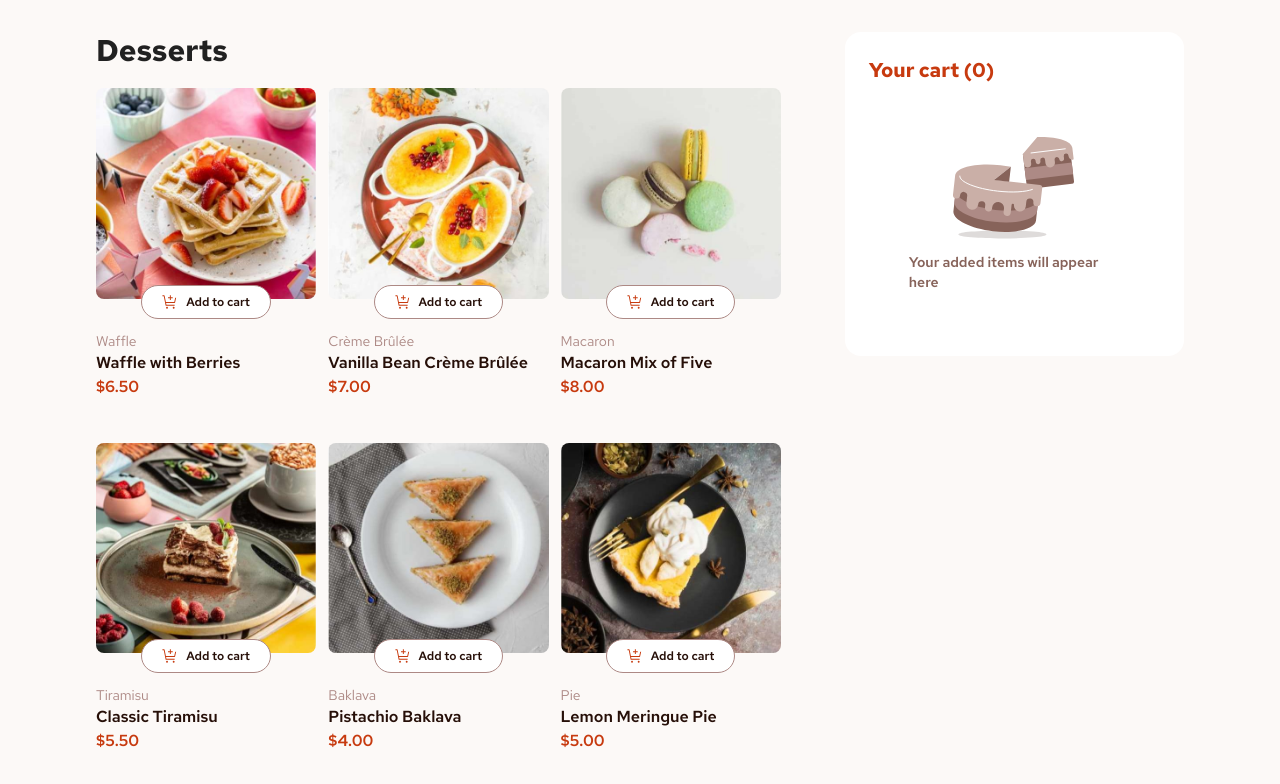
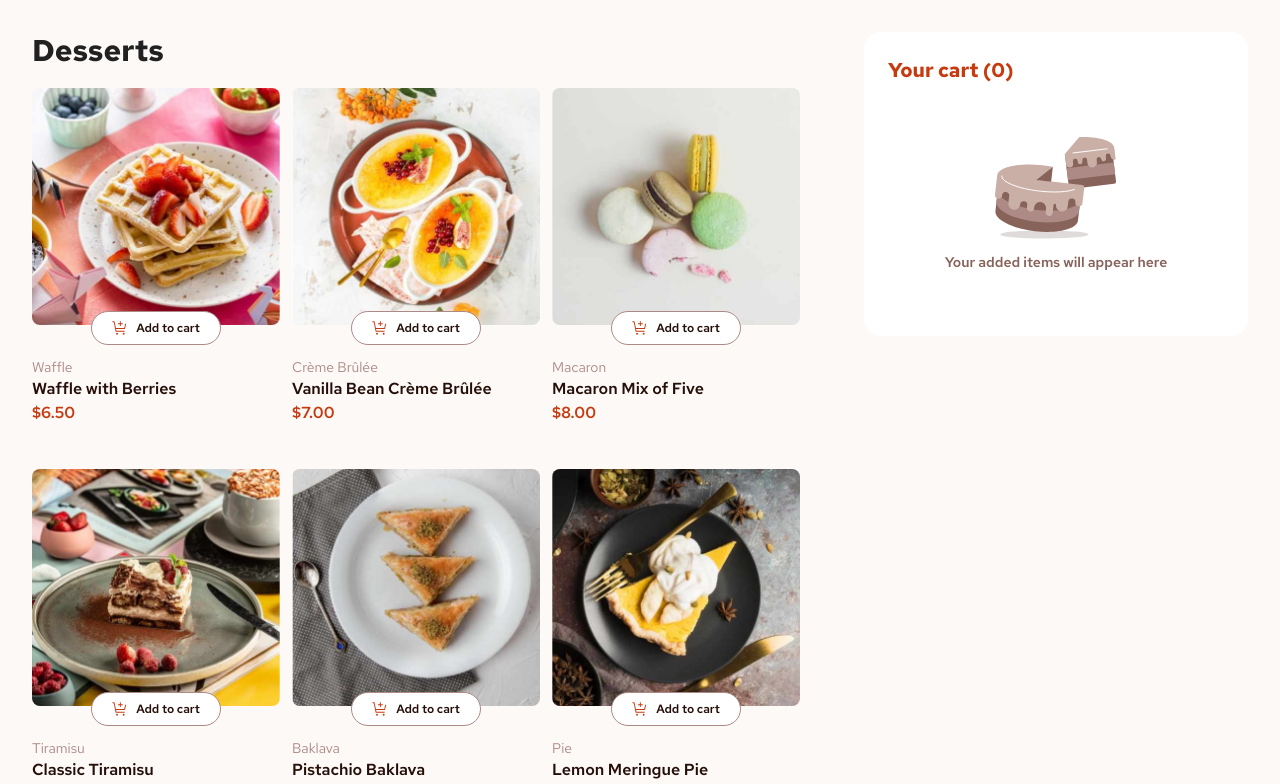
Before and after one commit to rainndev/Front-end-mentor-react, a React (Vite) app: page /#/product-list in a window 1280 px wide. Shown: the top 784 px of the page. Built offline with nearby package versions, Linux system fonts and the light colour scheme.

Commit message:
feat(ProductList): increase max width of product list layout for better display

```diff
--- a/src/pages/ProductList.tsx
+++ b/src/pages/ProductList.tsx
@@ -8,7 +8,7 @@ const ProductList = () => {
 
   return (
     <div className="w-screen min-h-screen bg-[hsl(20,50%,98%)] text-[#212121] font-[Red_hat_text] flex justify-center items-center  ">
-      <div className="grid grid-cols-1 md:grid-cols-[65%_35%] w-full  max-w-6xl ">
+      <div className="grid grid-cols-1 md:grid-cols-[65%_35%] w-full  max-w-7xl ">
         {/* Left container */}
         <div className="w-full p-8">
           <h1 className="text-3xl font-bold">Desserts</h1>
```
